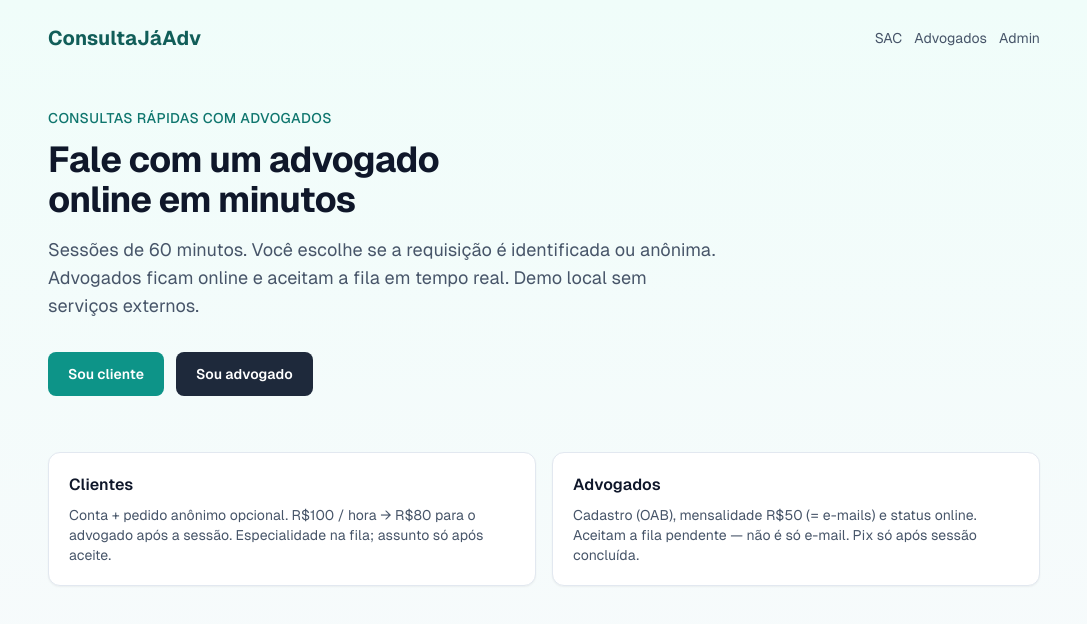
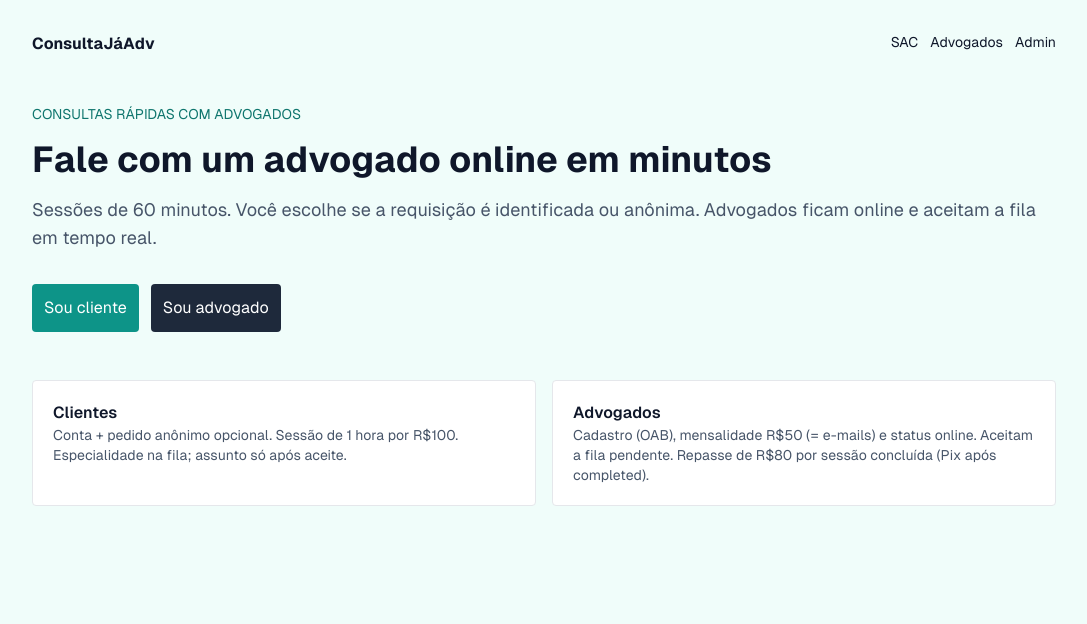
Before and after one commit to pedroteixeira-ofc/consultajaadv, a Next.js app: page / in a window 1280 px wide. Shown: the top 624 px of the page, without its empty margins (96-1183 px from the left). Built offline with nearby package versions, Linux system fonts and the light colour scheme.

Commit message:
Update page.tsx

```diff
--- a/app/page.tsx
+++ b/app/page.tsx
@@ -1,72 +1,20 @@
 import Link from "next/link";
-
 export default function HomePage() {
-  return (
-    <div className="min-h-screen bg-gradient-to-b from-teal-50 to-slate-50">
-      <header className="mx-auto flex max-w-5xl items-center justify-between px-4 py-6">
-        <span className="text-xl font-bold text-teal-800">ConsultaJáAdv</span>
-        <nav className="flex gap-3 text-sm">
-          <Link href="/sac" className="text-slate-600 hover:text-teal-700">
-            SAC
-          </Link>
-          <Link href="/adv/login" className="text-slate-600 hover:text-teal-700">
-            Advogados
-          </Link>
-          <Link href="/admin/login" className="text-slate-600 hover:text-teal-700">
-            Admin
-          </Link>
-        </nav>
-      </header>
-
-      <main className="mx-auto max-w-5xl px-4 pb-16 pt-8">
-        <div className="max-w-2xl">
-          <p className="mb-3 text-sm font-medium uppercase tracking-wide text-teal-700">
-            Consultas rápidas com advogados
-          </p>
-          <h1 className="mb-4 text-4xl font-bold tracking-tight text-slate-900 text-balance">
-            Fale com um advogado online em minutos
-          </h1>
-          <p className="mb-8 text-lg text-slate-600">
-            Sessões de 60 minutos. Você escolhe se a requisição é identificada
-            ou anônima. Advogados ficam online e aceitam a fila em tempo real.
-            Demo local sem serviços externos.
-          </p>
-
-          <div className="flex flex-wrap gap-3">
-            <Link
-              href="/client/register"
-              className="rounded-lg bg-teal-600 px-5 py-3 text-sm font-semibold text-white hover:bg-teal-700"
-            >
-              Sou cliente
-            </Link>
-            <Link
-              href="/adv/register"
-              className="rounded-lg bg-slate-800 px-5 py-3 text-sm font-semibold text-white hover:bg-slate-900"
-            >
-              Sou advogado
-            </Link>
-          </div>
-        </div>
-
-        <section className="mt-14 grid gap-4 sm:grid-cols-2">
-          <div className="rounded-xl border border-slate-200 bg-white p-5 shadow-sm">
-            <h2 className="mb-2 font-semibold text-slate-900">Clientes</h2>
-            <p className="text-sm text-slate-600">
-              Conta + pedido anônimo opcional. R$100 / hora → R$80 para o
-              advogado após a sessão. Especialidade na fila; assunto só após
-              aceite.
-            </p>
-          </div>
-          <div className="rounded-xl border border-slate-200 bg-white p-5 shadow-sm">
-            <h2 className="mb-2 font-semibold text-slate-900">Advogados</h2>
-            <p className="text-sm text-slate-600">
-              Cadastro (OAB), mensalidade R$50 (= e-mails) e status online.
-              Aceitam a fila pendente — não é só e-mail. Pix só após sessão
-              concluída.
-            </p>
-          </div>
-        </section>
-      </main>
-    </div>
-  );
+  return <main className="min-h-screen bg-teal-50 p-8">
+    <header className="mx-auto flex max-w-5xl justify-between">
+      <b>ConsultaJáAdv</b><nav className="flex gap-3 text-sm">
+        <Link href="/sac">SAC</Link><Link href="/adv/login">Advogados</Link><Link href="/admin/login">Admin</Link>
+      </nav>
+    </header>
+    <section className="mx-auto max-w-5xl py-12">
+      <p className="text-sm text-teal-700">CONSULTAS RÁPIDAS COM ADVOGADOS</p>
+      <h1 className="my-4 text-4xl font-bold">Fale com um advogado online em minutos</h1>
+      <p className="mb-8 text-lg text-slate-600">Sessões de 60 minutos. Você escolhe se a requisição é identificada ou anônima. Advogados ficam online e aceitam a fila em tempo real.</p>
+      <div className="flex gap-3"><Link href="/client/register" className="rounded bg-teal-600 p-3 text-white">Sou cliente</Link><Link href="/adv/register" className="rounded bg-slate-800 p-3 text-white">Sou advogado</Link></div>
+      <div className="mt-12 grid gap-4 sm:grid-cols-2">
+        <article className="rounded border bg-white p-5"><h2 className="font-semibold">Clientes</h2><p className="text-sm text-slate-600">Conta + pedido anônimo opcional. Sessão de 1 hora por R$100. Especialidade na fila; assunto só após aceite.</p></article>
+        <article className="rounded border bg-white p-5"><h2 className="font-semibold">Advogados</h2><p className="text-sm text-slate-600">Cadastro (OAB), mensalidade R$50 (= e-mails) e status online. Aceitam a fila pendente. Repasse de R$80 por sessão concluída (Pix após completed).</p></article>
+      </div>
+    </section>
+  </main>;
 }
```
